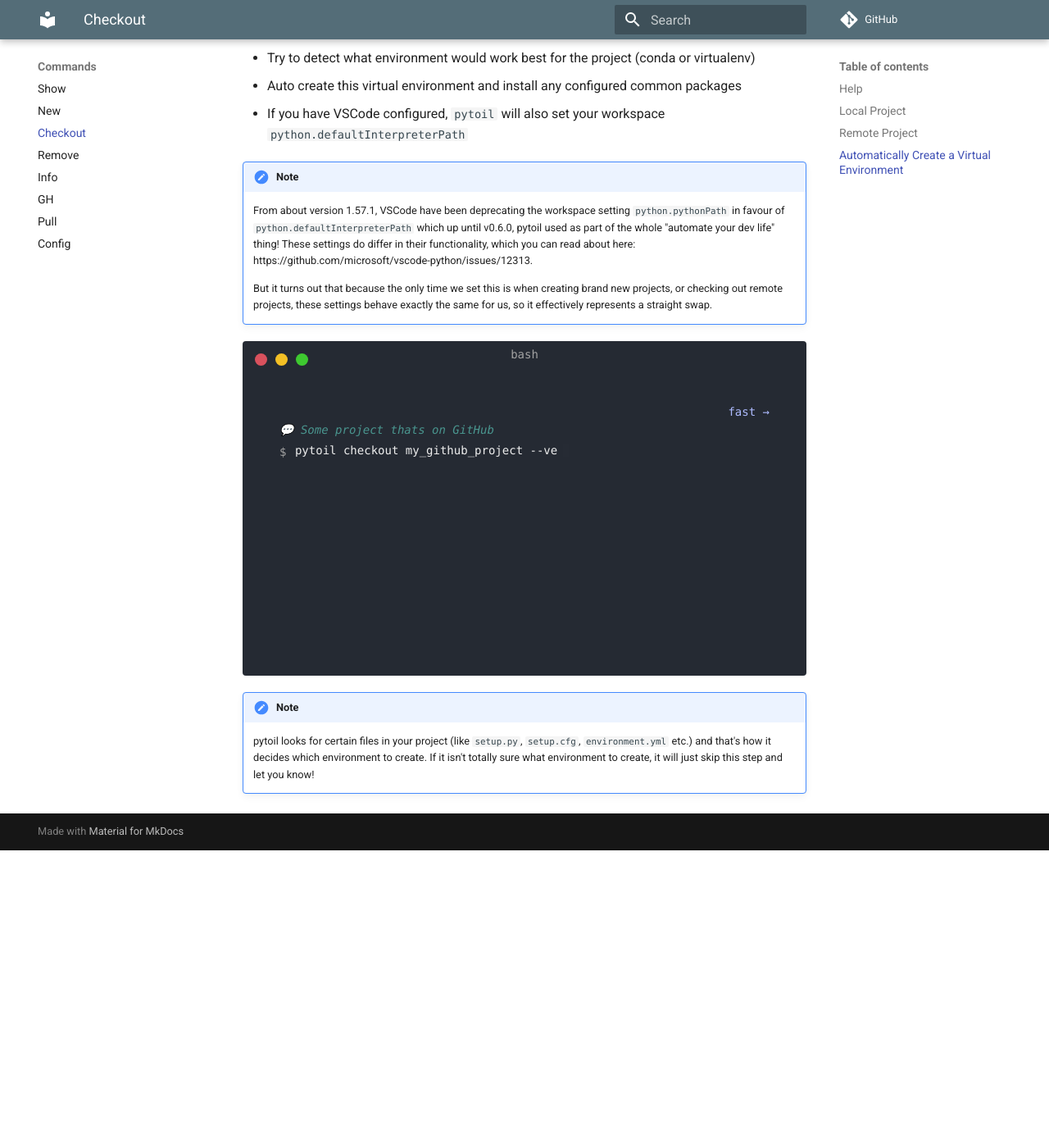
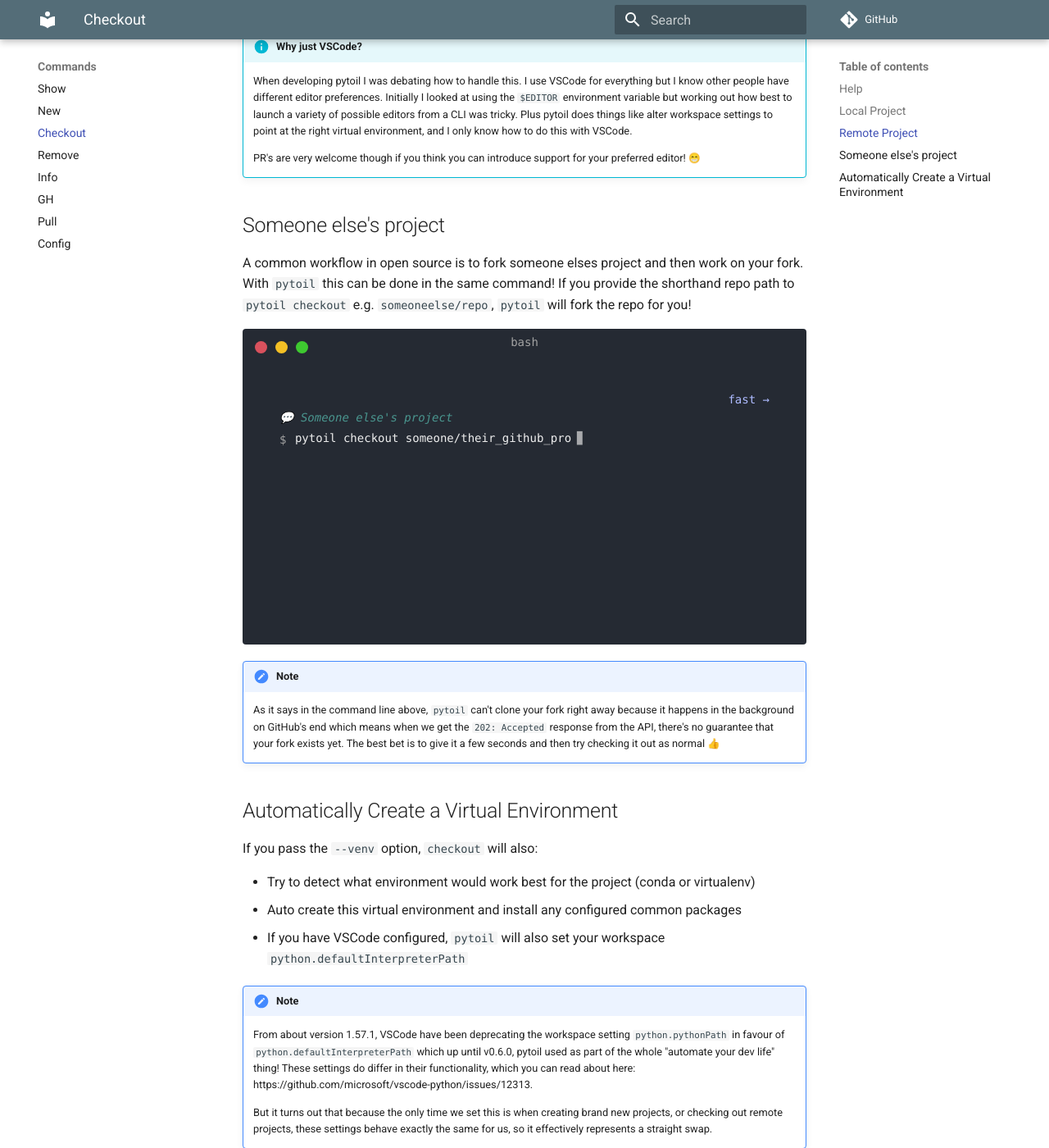
Before and after one commit to FollowTheProcess/pytoil, an MkDocs documentation site: the page built from docs/commands/checkout.md, in a window 1280 px wide and 1400 px high, scrolled down 2990 px. Shown: the whole window at 82% size. Built offline with MkDocs 1.6.1 and Material for MkDocs 9.7.7, drawn with Linux system fonts in a browser that asks for light colours; emoji names are drawn with the system emoji font; some web fonts are replaced; comment, search, counter and statistics services are not loaded; before the commit the page ends 4027 px from its top, so only the background shows below that; some of the changed text lies outside the part shown.

Commit message:
Add docs and changelog entry for fork on checkout

````diff
--- a/docs/commands/checkout.md
+++ b/docs/commands/checkout.md
@@ -22,11 +22,17 @@ Usage: pytoil checkout [OPTIONS] PROJECT
   config file it will open it for you. If not, it will just tell you it
   already exists locally and where to find it.
 
-  If your project is on GitHub, pytoil will clone it for you and then open
-  it (or tell you where it cloned it if you dont have VSCode set up).
+  If your project is on your GitHub, pytoil will clone it for you and then
+  open it (or tell you where it cloned it if you dont have VSCode set up).
 
   Finally, if checkout can't find a match after searching locally and on
   GitHub, it will prompt you to use 'pytoil new' to create a new one.
+
+  If you pass the shorthand to someone elses repo e.g. 'someoneelse/repo'
+  pytoil will detect this and automatically create a fork of this repo for
+  you. Forking happens asynchronously so we can't clone your fork straight
+  away. Give it a few seconds then a 'pytoil checkout repo' will bring it
+  down as normal.
 
   You can also ask pytoil to automatically create a virtual environment on
   checkout with the '--venv/-v' flag. This only happens for projects pulled
@@ -42,6 +48,8 @@ Usage: pytoil checkout [OPTIONS] PROJECT
   $ pytoil checkout my_project
 
   $ pytoil checkout my_project --venv
+
+  $ pytoil checkout someoneelse/project
 
 Arguments:
   PROJECT  Name of the project to checkout.  [required]
@@ -98,6 +106,29 @@ Opening 'my_github_project' in VSCode...
 
     PR's are very welcome though if you think you can introduce support for your preferred editor! :grin:
 
+## Someone else's project
+
+A common workflow in open source is to fork someone elses project and then work on your fork. With `pytoil` this can be done in the same command! If you provide the shorthand repo path to `pytoil checkout` e.g. `someoneelse/repo`, `pytoil` will fork the repo for you!
+
+<div class="termy">
+
+```console
+// Someone else's project
+$ pytoil checkout someone/their_github_project
+
+Project: 'someone/their_github_project' belongs to 'someone'. Making you a fork.
+
+Done!
+Note: Forking happens asynchronously on GitHub which means it may not be available to clone right away
+```
+
+</div>
+
+!!! note
+
+    As it says in the command line above, `pytoil` can't clone your fork right away because it happens in the background on GitHub's end
+    which means when we get the `202: Accepted` response from the API, there's no guarantee that your fork exists yet. The best bet is to give it a few seconds and then try checking it out as normal :thumbsup:
+
 ## Automatically Create a Virtual Environment
 
 If you pass the `--venv` option, `checkout` will also:
````
Also changed, not shown: CHANGELOG.md (+4 -0 lines), 1 other file.
